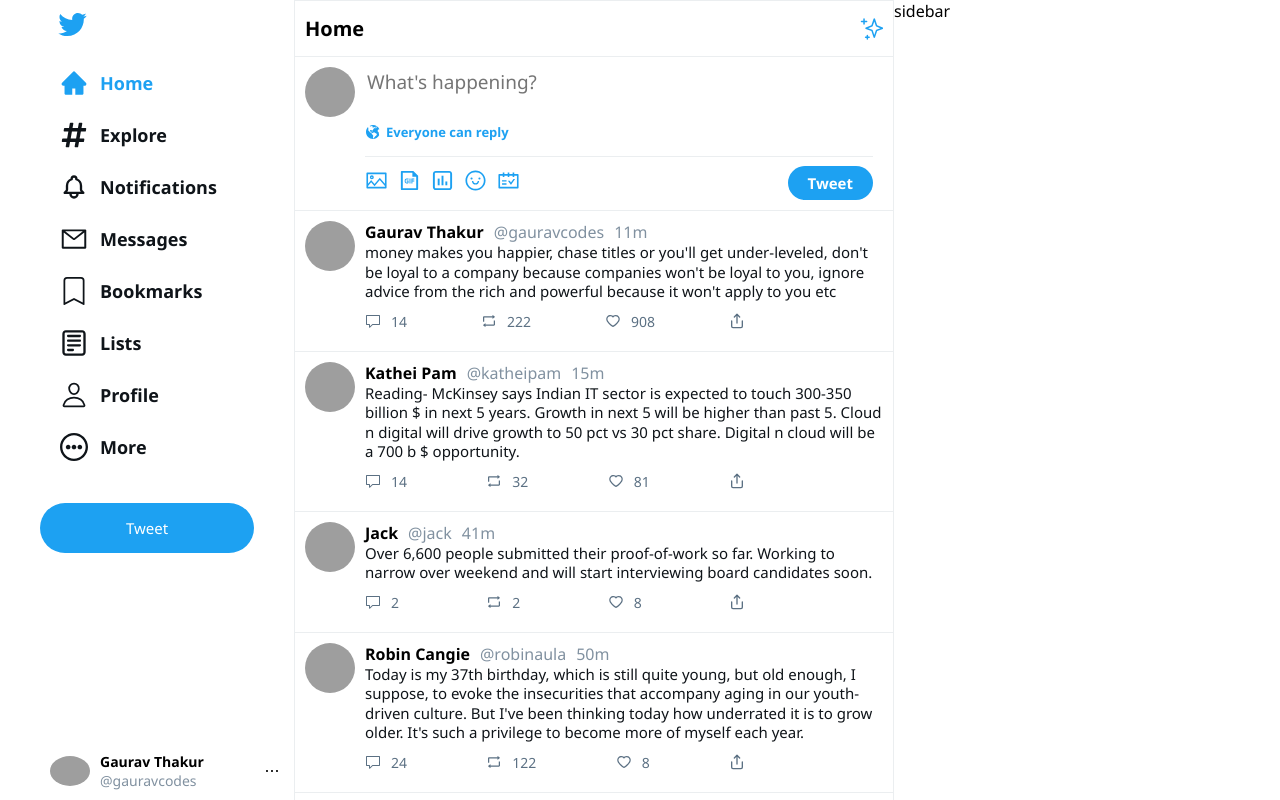
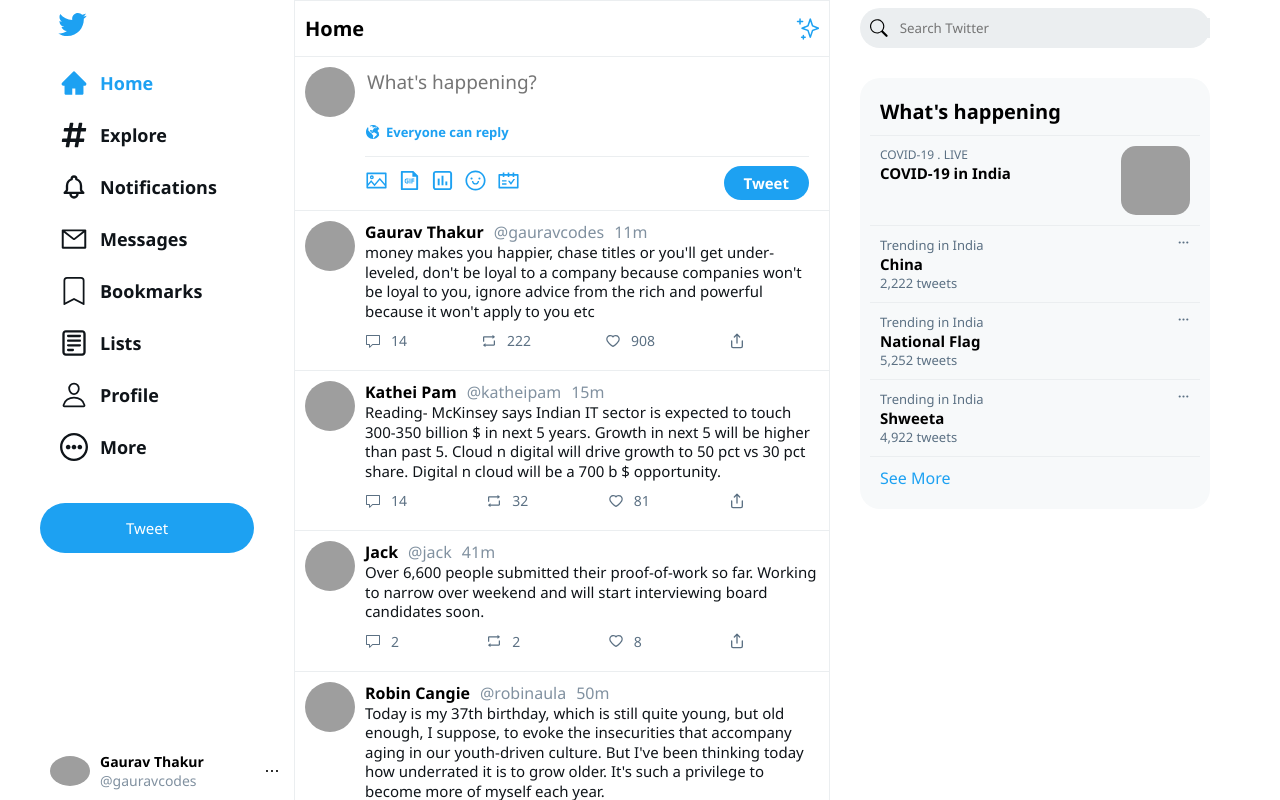
Before and after one commit to thegauravthakur/twitter-clone, a React app: page / in a window 1280 px wide. Built offline with nearby package versions, Linux system fonts and the light colour scheme; grey boxes are pictures that could not be loaded.

Commit message:
now the layout is responsive

```diff
--- a/package.json
+++ b/package.json
@@ -14,7 +14,7 @@
   },
   "scripts": {
     "start": "react-scripts start",
-    "build": "react-scripts build",
+    "build": "CI=false react-scripts build",
     "test": "react-scripts test",
     "eject": "react-scripts eject"
   },
--- a/src/components/App.js
+++ b/src/components/App.js
@@ -6,8 +6,10 @@
 function App() {
   return (
     <div className="app">
-      <Navigation />
-      <Content />
+      <div className="app__section">
+        <Navigation />
+        <Content />
+      </div>
       <SideBar />
     </div>
   );
--- /dev/null
+++ b/src/components/PermanentHappeningTile.js
@@ -0,0 +1,16 @@
+import "../styles/covidBlock.css";
+
+export function PermanentHappeningTile() {
+  return (
+    <div className="covidBlock">
+      <div>
+        <p className="covidBlock__subheading">COVID-19 . LIVE</p>
+        <p className="covidBlock__heading">COVID-19 in India</p>
+      </div>
+      <img
+        className="covidBlock__image"
+        src="https://pbs.twimg.com/semantic_core_img/1255575536824233984/CiLy4der?format=jpg&name=240x240"
+      />
+    </div>
+  );
+}
--- a/src/components/SideBar.js
+++ b/src/components/SideBar.js
@@ -1,9 +1,16 @@
 import "../styles/sidebar.css";
+import { BsSearch } from "react-icons/bs";
+import { WhatsHappening } from "./WhatsHappening";
+import { TrendingTile } from "./TrendingTile";
 
 export function SideBar() {
   return (
     <div className="sidebar">
-      <p>sidebar</p>
+      <div className="sidebar__header">
+        <BsSearch className="sidebar__header__searchIcon" />
+        <input placeholder="Search Twitter" />
+      </div>
+      <WhatsHappening />
     </div>
   );
 }
--- /dev/null
+++ b/src/components/TrendingTile.js
@@ -0,0 +1,15 @@
+import "../styles/trendingTile.css";
+import { FiMoreHorizontal } from "react-icons/fi";
+
+export function TrendingTile({ name, tweet }) {
+  return (
+    <div className="trendingTile">
+      <div className="categoryWrapper">
+        <p>Trending in India</p>
+        <FiMoreHorizontal />
+      </div>
+      <p className="trendingTile__heading">{name}</p>
+      <p className="trendingTile__tweetCount">{tweet}</p>
+    </div>
+  );
+}
--- /dev/null
+++ b/src/components/WhatsHappening.js
@@ -0,0 +1,16 @@
+import "../styles/whatsHappening.css";
+import { PermanentHappeningTile } from "./PermanentHappeningTile";
+import { TrendingTile } from "./TrendingTile";
+
+export function WhatsHappening() {
+  return (
+    <div className="happening">
+      <p className="happening__header">What's happening</p>
+      <PermanentHappeningTile />
+      <TrendingTile name="China" tweet="2,222 tweets" />
+      <TrendingTile name="National Flag" tweet="5,252 tweets" />
+      <TrendingTile name="Shweeta" tweet="4,922 tweets" />
+      <p className="happening__seeMore">See More</p>
+    </div>
+  );
+}
--- a/src/styles/app.css
+++ b/src/styles/app.css
@@ -1,5 +1,12 @@
 .app {
     display: flex;
     max-width: 1200px;
+    width: 100%;
     margin: 0 auto;
 }
+/*style={{ display: "flex", width: "max-content", margin: "0 auto" }*/
+.app__section {
+    display: flex;
+    width: max-content;
+    margin: 0 auto;
+}
--- a/src/styles/content.css
+++ b/src/styles/content.css
@@ -1,5 +1,6 @@
 .content {
     max-width: 600px;
+    margin-right: auto;
     width: 100%;
     height: 100vh;
     overflow-y: scroll;
--- /dev/null
+++ b/src/styles/covidBlock.css
@@ -0,0 +1,23 @@
+.covidBlock {
+    padding: 10px;
+    display: flex;
+    justify-content: space-between;
+    border-bottom: 1px solid var(--border-color);
+}
+
+.covidBlock__image {
+    width: 69px;
+    height: 69px;
+    border-radius: 15px;
+    object-fit: cover;
+}
+
+.covidBlock__subheading {
+    font-size: 12px;
+    color: #5B7083;
+}
+
+.covidBlock__heading {
+    font-weight: bold;
+    font-size: 15px;
+}
--- a/src/styles/navContent.css
+++ b/src/styles/navContent.css
@@ -30,7 +30,7 @@
     font-weight: bold;
 }
 
-@media only screen and (max-width: 1270px) {
+@media only screen and (max-width: 1250px) {
     .navContent {
         padding: 10px;
         margin:0 20px;
--- a/src/styles/navigation.css
+++ b/src/styles/navigation.css
@@ -47,7 +47,10 @@
 .wrapper__photo {
     display: none;
 }
-@media only screen and (max-width: 1270px) {
+@media only screen and (max-width: 1250px) {
+    .wrapper {
+        margin-left: auto;
+    }
     .navigation {
         padding: 0;
     }
@@ -80,3 +83,9 @@
         background-color: var(--twitter-background);
     }
 }
+
+@media only screen and (max-width: 440px) {
+    .wrapper {
+        display: none;
+    }
+}
--- a/src/styles/profileTile.css
+++ b/src/styles/profileTile.css
@@ -35,7 +35,7 @@
     color: #8191A0;
 }
 
-@media only screen and (max-width: 1270px) {
+@media only screen and (max-width: 1250px) {
     .profileTile {
         display: none;
     }
--- a/src/styles/sidebar.css
+++ b/src/styles/sidebar.css
@@ -1,3 +1,34 @@
 .sidebar {
+    width: 100%;
+    max-width: 350px;
+    margin: 8px 30px;
+}
 
+.sidebar__header {
+    height: 40px;
+    width: 100%;
+    display: flex;
+    align-items: center;
+    background-color: #EBEEF0 ;
+    border-radius: 50px;
 }
+
+.sidebar__header > input {
+    width: 100%;
+    border: 0;
+    background-color: inherit;
+}
+.sidebar__header > input:focus {
+    outline: none;
+}
+
+.sidebar__header__searchIcon {
+    font-size: 20px;
+    padding: 10px;
+}
+
+@media only screen and (max-width: 1100px) {
+    .sidebar {
+        display: none;
+    }
+}
--- /dev/null
+++ b/src/styles/trendingTile.css
@@ -0,0 +1,20 @@
+.trendingTile {
+    padding: 10px;
+    border-bottom: 1px solid var(--border-color);
+}
+
+.trendingTile__heading {
+    font-weight: bold;
+    font-size: 15px;
+}
+.categoryWrapper {
+    display: flex;
+    justify-content: space-between;
+    font-size: 13px;
+    color: #5B7083;
+}
+
+.trendingTile__tweetCount {
+    font-size: 13px;
+    color: #5B7083;
+}
--- /dev/null
+++ b/src/styles/whatsHappening.css
@@ -0,0 +1,16 @@
+.happening {
+    background-color: #F7F9FA;
+    padding: 10px;
+    border-radius: 20px;
+    margin-top: 30px;
+}
+.happening__seeMore {
+    color: var(--twitter-blue);
+    padding: 10px;
+}
+.happening__header {
+    padding: 10px;
+    font-weight: 900;
+    font-size: 20px;
+    border-bottom: 1px solid var(--border-color);
+}
```
Also changed, not shown: 1 other file.
